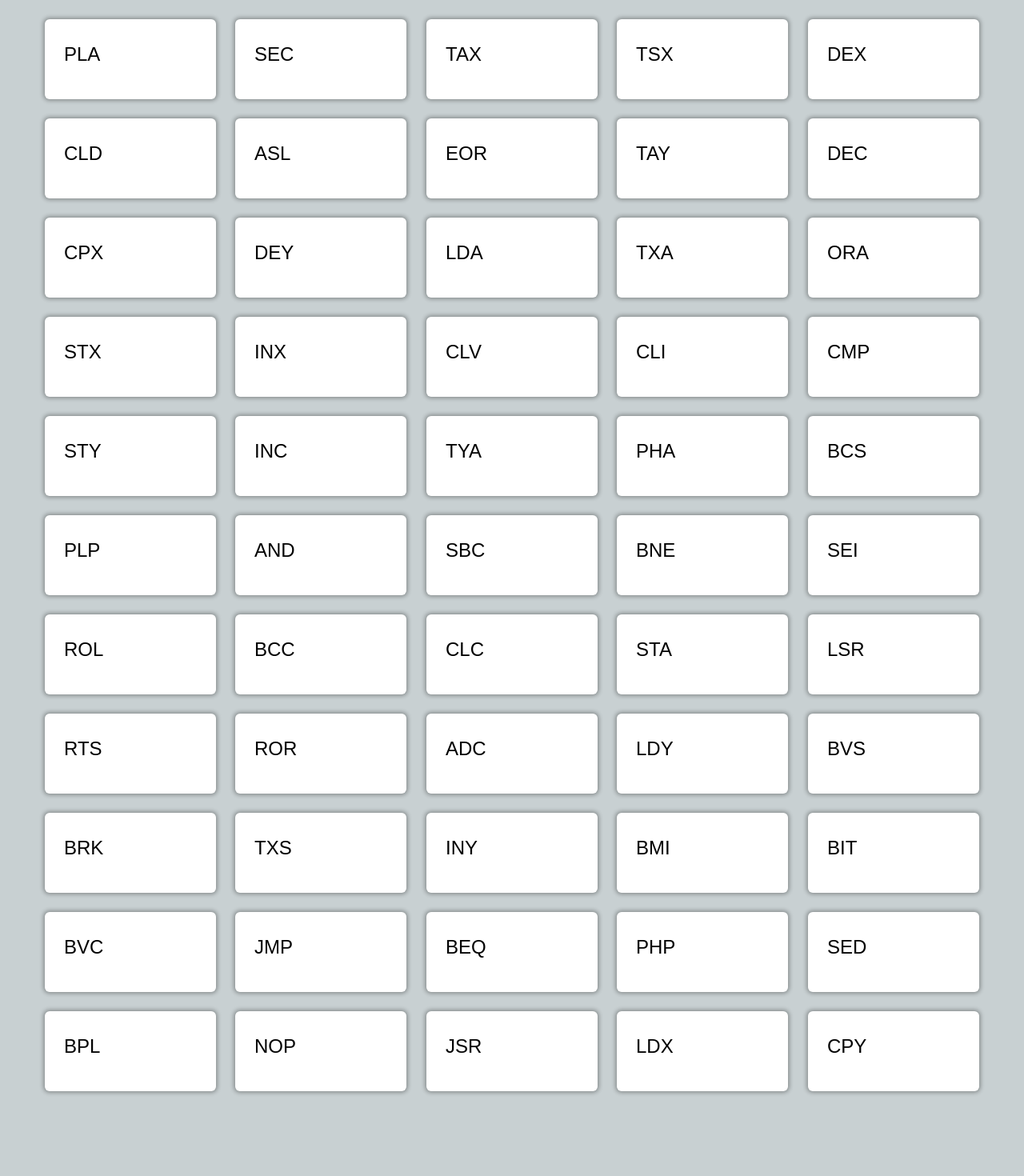
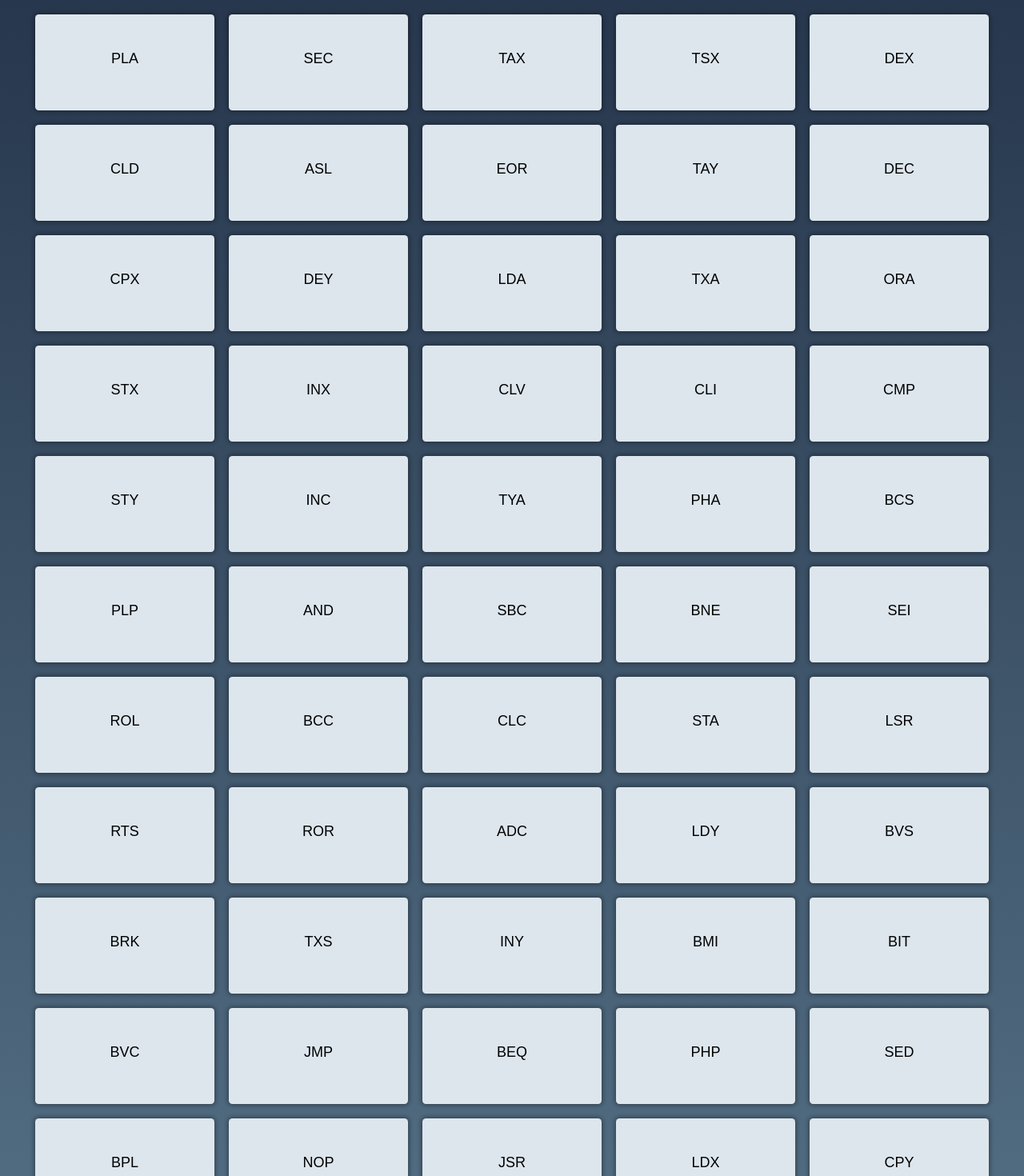
Before and after one commit to YunusEmreUslu/flashcard-app, a React (Create React App) app: page / in a window 1280 px wide. Shown: the top 1470 px of the page at 80% size. Before the commit the page ends 1388 px from the top, so only its background shows below. Built offline with nearby package versions, Linux system fonts and the light colour scheme.

Commit message:
ready for deployment

```diff
--- a/src/App.js
+++ b/src/App.js
@@ -27,6 +27,4 @@
   );
 }
 
-
-
 export default App;
--- a/src/Flashcard.js
+++ b/src/Flashcard.js
@@ -10,7 +10,7 @@
   function setMaxHeight() {
     const frontHeight = frontEl.current.getBoundingClientRect().height
     const backHeight = backEl.current.getBoundingClientRect().height
-    setHeight(Math.max(frontHeight, backHeight, 100))
+    setHeight(Math.max(frontHeight, backHeight, 120))
   }
 
   useEffect(setMaxHeight, [flashcard.question, flashcard.answer, flashcard.options])
--- a/src/app.css
+++ b/src/app.css
@@ -1,11 +1,12 @@
 * {
-    font-size: x-large;
+    font-size: large;
+    font-weight: bold;
     font-weight: 400;
     font-family: Arial, Helvetica, sans-serif;
 }
 
 body {
-    background-color: #C8D0D2;
+    background-image: linear-gradient(#27374D, #526D82);
     margin: 2;
   }
 
@@ -57,14 +58,14 @@
   }
 
   .card {
-    max-height: 100px;
+    max-height: 120px;
     display: flex;
     justify-content: center;
     align-items: center;
     position: relative;
     border-radius: .25rem;
     box-shadow: 0 0 5px 2px rgba(0, 0, 0, .3);
-    background-color: white;
+    background-color: #DDE6ED;
     transform-style: preserve-3d;
     transition: 150ms;
     cursor: pointer;
@@ -81,7 +82,7 @@
   }
 
   .card .front {
-    left: 0;
+    align-items: center;
   }
 
   .card .front,
--- a/src/sampleFlashcards.js
+++ b/src/sampleFlashcards.js
@@ -2,331 +2,331 @@
     {
         id: 1,
         question: 'ADC',
-        answer: 'Add with Carry',
+        answer: 'Add with Carry / Eldeyle birlikte bellek verisini akümulatöre* topla',
         options: []
       },
       {
         id: 2,
         question: 'AND',
-        answer: 'Logical AND with Accumulator',
+        answer: 'Logical AND with Accumulator / Belleği akümülatörle mantıksal çarp',
         options: []
       },
       {
         id: 3,
         question: 'ASL',
-        answer: 'Arithmetic Shift Left',
+        answer: 'Arithmetic Shift Left / Bir bit sola kaydır ',
         options: []
       },
       {
         id: 4,
         question: 'BIT',
-        answer: 'Bit Test',
+        answer: 'Test bits in memory with accumulator / Bellek bitlerini akümülatörle test et',
         options: []
       },
       {
         id: 5,
         question: 'BCC',
-        answer: 'Branch if Carry Clear',
+        answer: 'Branch if Carry Clear / Elde yoksa dallan',
         options: []
       },
       {
         id: 6,
         question: 'BCS',
-        answer: 'Branch if Carry Set',
+        answer: 'Branch if Carry Set / Elde varsa dallan',
         options: []
       },
       {
         id: 7,
         question: 'BEQ',
-        answer: 'Branch if Equal',
+        answer: 'Branch if Equal (on result zero) / Sonuç eşitse dallan ',
         options: []
       },
       {
         id: 8,
         question: 'BMI',
-        answer: 'Branch if Minus (Negative)',
+        answer: 'Branch if Minus (Negative) / Sonuç negatifse dallan',
         options: []
       },
       {
         id: 9,
         question: 'BNE',
-        answer: 'Branch if Not Equal',
+        answer: 'Branch if Not Equal (on result not zero) / Sonuç eşit değilse dallan ',
         options: []
       },
       {
         id: 10,
         question: 'BPL',
-        answer: 'Branch if Plus (Positive)',
+        answer: 'Branch if Plus (Positive) / Sonuç pozitifse dallan ',
         options: []
       },
       {
         id: 11,
         question: 'BRK',
-        answer: 'Break',
+        answer: 'Break / Dur ',
         options: []
       },
       {
         id: 12,
         question: 'BVC',
-        answer: 'Branch if Overflow Clear',
+        answer: 'Branch if Overflow Clear / Taşma yoksa dallan ',
         options: []
       },
       {
         id: 13,
         question: 'BVS',
-        answer: 'Branch if Overflow Set',
+        answer: 'Branch if Overflow Set / Taşma varsa dallan',
         options: []
       },
       {
         id: 14,
         question: 'CLC',
-        answer: 'Clear Carry Flag',
+        answer: 'Clear Carry Flag / Elde bayrağını sil',
         options: []
       },
       {
         id: 15,
         question: 'CLD',
-        answer: 'Clear Decimal Mode',
+        answer: 'Clear Decimal Mode / Ondalık mod bayrağını sil',
         options: []
       },
       {
         id: 16,
         question: 'CLI',
-        answer: 'Clear Interrupt Disable',
+        answer: 'Clear Interrupt Disable / Kesme yetkisizleştirme bayrağını sil',
         options: []
       },
       {
         id: 17,
         question: 'CLV',
-        answer: 'Clear Overflow Flag',
+        answer: 'Clear Overflow Flag / Taşma bayrağını sil',
         options: []
       },
       {
         id: 18,
         question: 'CMP',
-        answer: 'Compare Accumulator',
+        answer: 'Compare Memory and Accumulator / Bellek ile akümülatörü karşılastır',
         options: []
       },
       {
         id: 19,
         question: 'CPX',
-        answer: 'Compare X Register',
+        answer: 'Compare Memory and X Register / Bellek ile X kaydedicisini karşılaştır ',
         options: []
       },
       {
         id: 20,
         question: 'CPY',
-        answer: 'Compare Y Register',
+        answer: 'Compare Memory and Y Register / Bellek ile Y kaydedicisini karşılaştır ',
         options: []
       },
       {
         id: 21,
         question: 'DEC',
-        answer: 'Decrement Memory',
+        answer: 'Decrement Memory by one / Bellek içeriğini bir azalt',
         options: []
       },
       {
         id: 22,
         question: 'DEX',
-        answer: 'Decrement X Register',
+        answer: 'Decrement X Register / X kaydedicisini bir azalt ',
         options: []
       },
       {
         id: 23,
         question: 'DEY',
-        answer: 'Decrement Y Register',
+        answer: 'Decrement Y Register / Y kaydedicisini bir azalt ',
         options: []
       },
       {
         id: 24,
         question: 'EOR',
-        answer: 'Exclusive OR with Accumulator',
+        answer: 'Exclusive OR Memory with Accumulator / Belleği akümülatörle EXORla',
         options: []
       },
       {
         id: 25,
         question: 'INC',
-        answer: 'Increment Memory',
+        answer: 'Increment Memory by one / Bellek içeriğini bir arttır',
         options: []
       },
       {
         id: 26,
         question: 'INX',
-        answer: 'Increment X Register',
+        answer: 'Increment X Register by one / X kaydedicisini bir arttır ',
         options: []
       },
       {
         id: 27,
         question: 'INY',
-        answer: 'Increment Y Register',
+        answer: 'Increment Y Register by one / Y kaydedicisini bir arttır ',
         options: []
       },
       {
         id: 28,
         question: 'JMP',
-        answer: 'Jump',
+        answer: 'Jump to new location / Yeni bir adrese dallan ',
         options: []
       },
       {
         id: 29,
         question: 'JSR',
-        answer: 'Jump to Subroutine',
+        answer: 'Jump to new location Saving Return adress / Geri dönüş adresini sakla ve yeni bir adrese dallan',
         options: []
       },
       {
         id: 30,
         question: 'LDA',
-        answer: 'Load Accumulator',
+        answer: 'Load Accumulator with memory / Akümülatöre bellekten değer yükle',
         options: []
       },
       {
         id: 31,
         question: 'LDX',
-        answer: 'Load X Register',
+        answer: 'Load X Register with memory / X kaydedicisine bellekten değer yükle',
         options: []
       },
       {
         id: 32,
         question: 'LDY',
-        answer: 'Load Y Register',
+        answer: 'Load Y Register with memory / Y kaydedicisine bellekten değer yükle',
         options: []
       },
       {
         id: 33,
         question: 'LSR',
-        answer: 'Logical Shift Right',
+        answer: 'Shift Right one bit / Sağa bir bit kaydır',
         options: []
       },
       {
         id: 34,
         question: 'NOP',
-        answer: 'No Operation',
+        answer: 'No Operation / İşlem yok',
         options: []
       },
       {
         id: 35,
         question: 'ORA',
-        answer: 'Logical OR with Accumulator',
+        answer: 'OR memory with Accumulator / Belleği akümülatörle mantıksal topla (ORla)',
         options: []
       },
       {
         id: 36,
         question: 'PHA',
-        answer: 'Push Accumulator to Stack',
+        answer: 'Push Accumulator to Stack / Akümülatörü yığına at',
         options: []
       },
       {
         id: 37,
         question: 'PHP',
-        answer: 'Push Processor Status to Stack',
+        answer: 'Push Processor Status to Stack / Bayrakları yığına at',
         options: []
       },
       {
         id: 38,
         question: 'PLA',
-        answer: 'Pull Accumulator from Stack',
+        answer: 'Pull Accumulator from Stack / Akümülatörü yığından al',
         options: []
       },
       {
         id: 39,
         question: 'PLP',
-        answer: 'Pull Processor Status from Stack',
+        answer: 'Pull Processor Status from Stack / Bayrakları yığından al',
         options: []
       },
       {
         id: 40,
         question: 'ROL',
-        answer: 'Rotate Left through Carry',
+        answer: 'Rotate one bit Left / Sola bir bit yönlendir',
         options: []
       },
       {
         id: 41,
         question: 'ROR',
-        answer: 'Rotate Right through Carry',
+        answer: 'Rotate one bit Right / Sağa bir bit yönlendir',
         options: []
       },
       {
         id: 42,
         question: 'RTS',
-        answer: 'Return from Subroutine',
+        answer: 'Return from Subroutine / Altyordamdan dön',
         options: []
       },
       {
         id: 43,
         question: 'SBC',
-        answer: 'Subtract with Carry',
+        answer: 'Subtract with Carry / Belleği akümülatörden borçla birlikte çıkar',
         options: []
       },
       {
         id: 44,
         question: 'SEC',
-        answer: 'Set Carry Flag',
+        answer: 'Set Carry Flag / Elde bayrağını setle (1e kur)',
         options: []
       },
       {
         id: 45,
         question: 'SED',
-        answer: 'Set Decimal Mode',
+        answer: 'Set Decimal Mode / Ondalık mod bayrağını setle',
         options: []
       },
       {
         id: 46,
         question: 'SEI',
-        answer: 'Set Interrupt Disable',
+        answer: 'Set Interrupt Disable / Kesme yetkisizleştirme bayrağını setle',
         options: []
       },
       {
         id: 47,
         question: 'STA',
-        answer: 'Store Accumulator',
+        answer: 'Store Accumulator in memory / Akümülatör içeriğini bellekte depola',
         options: []
       },
       {
         id: 48,
         question: 'STX',
-        answer: 'Store X Register',
+        answer: 'Store X Register in memory / X kaydedecisini bellekte depola',
         options: []
       },
       {
         id: 49,
         question: 'STY',
-        answer: 'Store Y Register',
+        answer: 'Store Y Register in memory / Y kaydedecisini bellekte depola',
         options: []
       },
       {
         id: 50,
         question: 'TAX',
-        answer: 'Transfer Accumulator to X',
+        answer: 'Transfer Accumulator to X / Akümülatörü Xe aktar',
         options: []
       },
       {
         id: 51,
         question: 'TAY',
-        answer: 'Transfer Accumulator to Y',
+        answer: 'Transfer Accumulator to Y / Akümülatörü Y`ye aktar',
         options: []
       },
       {
         id: 52,
         question: 'TSX',
-        answer: 'Transfer Stack Pointer to X',
+        answer: 'Transfer Stack Pointer to X / SPyi Xe aktar',
         options: []
       },
       {
         id: 53,
         question: 'TXA',
-        answer: 'Transfer X to Accumulator',
+        answer: 'Transfer X to Accumulator / Xi akümülatöre aktar',
         options: []
       },
       {
         id: 54,
         question: 'TXS',
-        answer: 'Transfer X to Stack Pointer',
+        answer: 'Transfer X to Stack Pointer / Xi SPye aktar',
         options: []
       },
       {
         id: 55,
         question: 'TYA',
-        answer: 'Transfer Y to Accumulator',
+        answer: 'Transfer Y to Accumulator / Y`yi SPye aktar',
         options: []
       }
     ]
```
